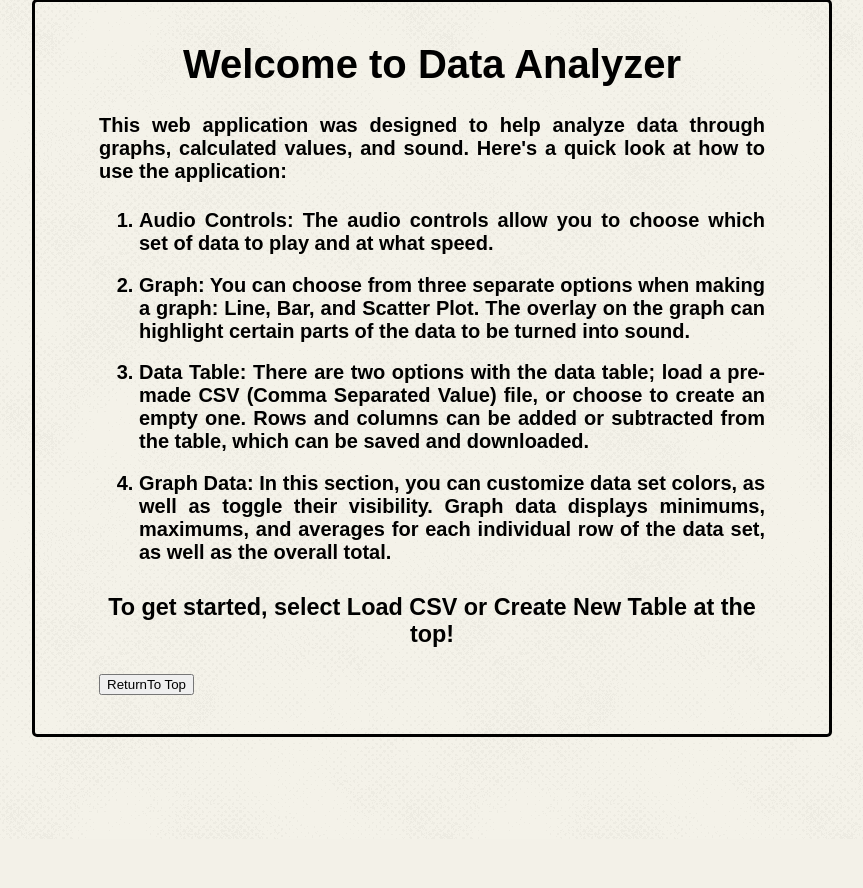
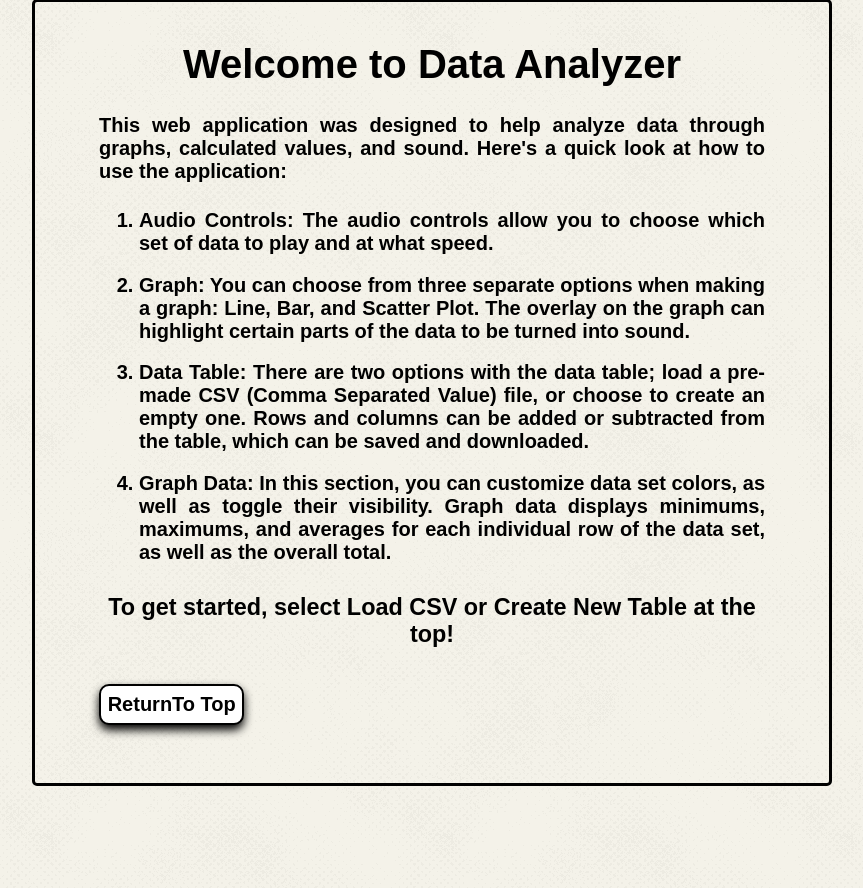
Before and after one commit to RITAccess/Glance-data-analyzer, a PHP site: page / in a window 1280 px wide. Shown: the part 165-1053 px from the top of the page, without its empty margins (208-1071 px from the left). Before the commit the page ends 902 px from the top, so only its background shows below. Run offline with PHP 8.4, Linux system fonts and the light colour scheme; some libraries are stand-ins or nearby versions.

Commit message:
modified button css: mainly to the top button and overall button paddings

```diff
--- a/stylesheets/style.css
+++ b/stylesheets/style.css
@@ -80,6 +80,17 @@ header {
 }
 #startInst{ /* instruction to get started */
     text-align: center;
+}
+#startButton{
+    cursor: pointer;
+    font-size: 20px;
+    font-weight: bold;
+    background-color: #FFF;
+    border: 2px solid #000;
+    border-radius: 10px;
+    margin: 2% 0 3% 0;
+    padding: 1%;
+    box-shadow: 0px 5px 10px #000;
 }
 /* END style for about section */
 
@@ -228,7 +239,7 @@ svg * {
     border-radius: 100%;
     border-style: solid;
     color: #000;
-    box-shadow: 0px 5px 10px black;
+    box-shadow: 0px 5px 10px #000;
 }
 #playButton:hover, #playButton:focus {
     background-color: #000;
@@ -244,7 +255,8 @@ svg * {
     cursor: pointer;
     font-size: 15px;
     border-radius: 10px;
-    border: 0.05em solid #888;
+    border: 1px solid #888;
+    padding: 0.5%;
 }
 /*******************************/
 
```
